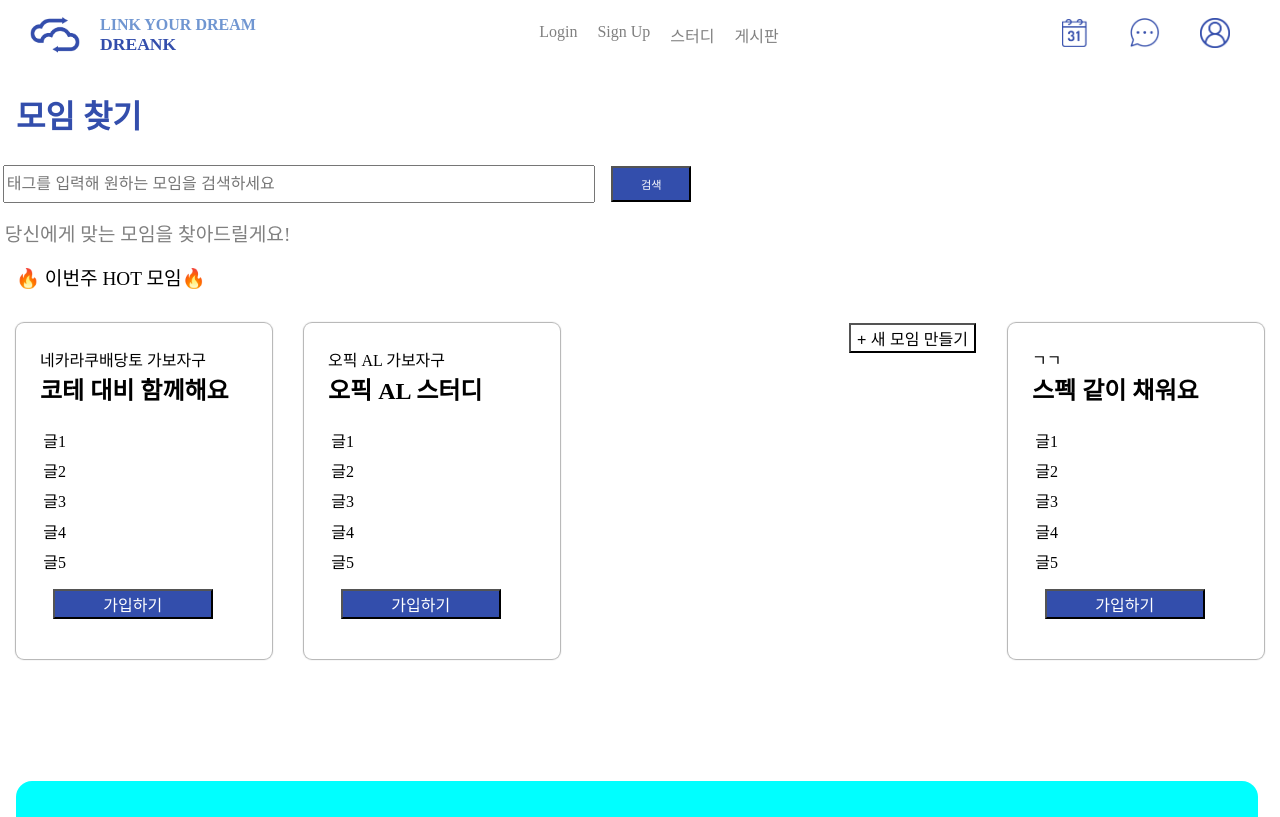
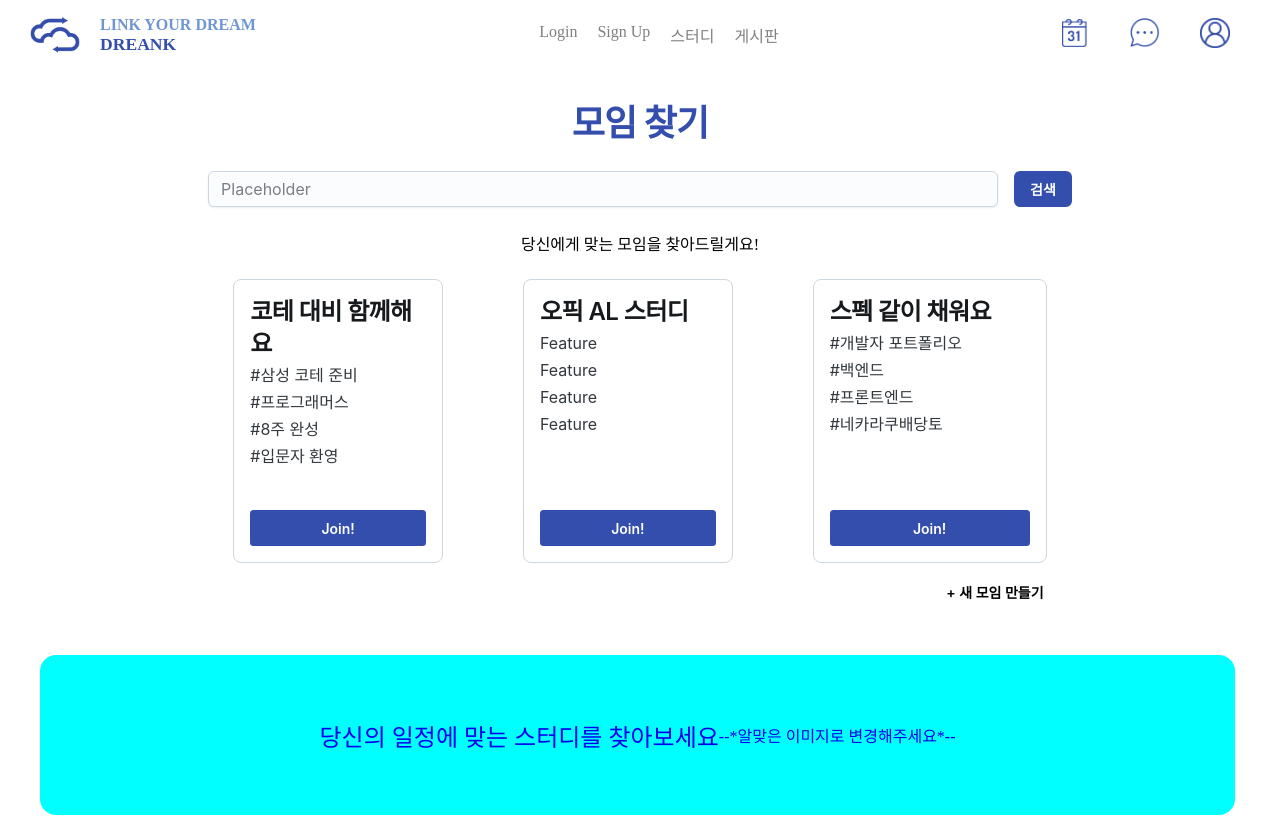
Before and after one commit to hyun-woo-jae/DREANK, a React (Vite) app in the folder DREANK/: page /study-board in a window 1280 px wide. Shown: the top 817 px of the page. Built offline with nearby package versions, Linux system fonts and the light colour scheme.

Commit message:
일단 commit

```diff
--- a/DREANK/package.json
+++ b/DREANK/package.json
@@ -17,6 +17,7 @@
     "@emotion/styled": "^11.11.5",
     "@mui/icons-material": "^5.15.19",
     "@mui/joy": "^5.0.0-beta.36",
+    "@mui/material": "^5.15.20",
     "axios": "^1.7.2",
     "date-fns": "^3.6.0",
     "react": "^18.2.0",
--- a/DREANK/src/components/MyProfile.jsx
+++ b/DREANK/src/components/MyProfile.jsx
@@ -151,7 +151,7 @@ export default function MyProfile() {
           <Divider />
           <Stack direction="row" sx={{ justifyContent: "flex-start" }}>
             <Link
-              to="/password"
+              to="/mypage/password"
               style={{ textDecoration: "none", color: "#007bff" }}
             >
               <Button variant="text">비밀번호 변경</Button>
@@ -160,7 +160,7 @@ export default function MyProfile() {
           <Divider />
           <Stack direction="row" sx={{ justifyContent: "flex-start" }}>
             <Link
-              to="/check"
+              to="/mypage/check"
               style={{ textDecoration: "none", color: "#007bff" }}
             >
               <Button variant="text">약관 확인</Button>
@@ -185,7 +185,7 @@ export default function MyProfile() {
         <Stack>
           <Stack direction="row" sx={{ justifyContent: "flex-start" }}>
             <Link
-              to="/mystudy"
+              to="/mypage/mystudy"
               style={{ textDecoration: "none", color: "#007bff" }}
             >
               <Button variant="text">내 스터디 관리</Button>
@@ -194,7 +194,7 @@ export default function MyProfile() {
           <Divider />
           <Stack direction="row" sx={{ justifyContent: "flex-start" }}>
             <Link
-              to="/study"
+              to="/mypage/study"
               style={{ textDecoration: "none", color: "#007bff" }}
             >
               <Button variant="text">가입한 스터디 관리</Button>
@@ -203,7 +203,7 @@ export default function MyProfile() {
           <Divider />
           <Stack direction="row" sx={{ justifyContent: "flex-start" }}>
             <Link
-              to="/waiting"
+              to="/mypage/waiting"
               style={{ textDecoration: "none", color: "#007bff" }}
             >
               <Button variant="text">신청한 스터디 상태 조회</Button>
@@ -212,7 +212,7 @@ export default function MyProfile() {
           <Divider />
           <Stack direction="row" sx={{ justifyContent: "flex-start" }}>
             <Link
-              to="/rejection_study"
+              to="/mypage/rejection_study"
               style={{ textDecoration: "none", color: "#007bff" }}
             >
               <Button variant="text">이용 제한 내역</Button>
@@ -237,7 +237,7 @@ export default function MyProfile() {
         <Stack>
           <Stack direction="row" sx={{ justifyContent: "flex-start" }}>
             <Link
-              to="/comments"
+              to="/mypage/comments"
               style={{ textDecoration: "none", color: "#007bff" }}
             >
               <Button variant="text">댓글 관리</Button>
@@ -246,7 +246,7 @@ export default function MyProfile() {
           <Divider />
           <Stack direction="row" sx={{ justifyContent: "flex-start" }}>
             <Link
-              to="/posts"
+              to="/mypage/posts"
               style={{ textDecoration: "none", color: "#007bff" }}
             >
               <Button variant="text">게시글 관리</Button>
@@ -255,7 +255,7 @@ export default function MyProfile() {
           <Divider />
           <Stack direction="row" sx={{ justifyContent: "flex-start" }}>
             <Link
-              to="/rejection_post"
+              to="/mypage/rejection_post"
               style={{ textDecoration: "none", color: "#007bff" }}
             >
               <Button variant="text">이용 제한 내역</Button>
@@ -280,7 +280,7 @@ export default function MyProfile() {
         <Stack>
           <Stack direction="row" sx={{ justifyContent: "flex-start" }}>
             <Link
-              to="/withdrawal"
+              to="/mypage/withdrawal"
               style={{ textDecoration: "none", color: "#007bff" }}
             >
               <Button variant="text">탈퇴하기</Button>
@@ -289,7 +289,7 @@ export default function MyProfile() {
           <Divider />
           <Stack direction="row" sx={{ justifyContent: "flex-start" }}>
             <Link
-              to="/notification"
+              to="/mypage/notification"
               style={{ textDecoration: "none", color: "#007bff" }}
             >
               <Button variant="text">알림설정</Button>
--- a/DREANK/src/pages/study/EntireStudy.jsx
+++ b/DREANK/src/pages/study/EntireStudy.jsx
@@ -1,34 +1,112 @@
-import React from 'react';
-import { Link } from 'react-router-dom';
+import React from "react";
+import { Link } from "react-router-dom";
+import {
+  Box,
+  Button,
+  Typography,
+  Input,
+  Grid,
+  Card,
+  CardContent,
+  CardActions,
+} from "@mui/joy";
+import SearchScheduleStudy from "./SearchScheduleStudy";
+import "./Study.css";
 
-import SearchStudy from './SearchStudy';
-import PopularStudies from './PopularStudies';
-import StudyList from './StudyList';
-import SearchScheduleStudy from './SearchScheduleStudy';
-import './Study.css';
+const EntireStudy = () => {
+  const [searchMode, setSearchMode] = React.useState("전체");
 
-const EntireStudy=()=>{
-    const username="user";
+  const handleSearchModeChange = (event, newMode) => {
+    if (newMode !== null) {
+      setSearchMode(newMode);
+    }
+  };
 
-    return(
-        <div className='entire-board-page'>
-            <div className='title'>모임 찾기</div>
-            <SearchStudy></SearchStudy>
-            <div className='search-explain'>당신에게 맞는 모임을 찾아드릴게요!</div>
-            <PopularStudies></PopularStudies>
-            <Link to='/makestudy'>
-                <button type="button" className="make-study-button right">+ 새 모임 만들기 </button>
+  return (
+    <Box sx={{ padding: 3 }}>
+      <Typography
+        level="h1"
+        component="div"
+        gutterBottom
+        sx={{ display: "flex", justifyContent: "center", mb: 3, color: "#334EAC" }}
+      >
+        모임 찾기
+      </Typography>
+      <Box sx={{ display: "flex", justifyContent: "center", mb: 3 }}>
+        <Input placeholder="Placeholder" sx={{ width: "790px" }} />
+        <Button sx={{ ml: 2, backgroundColor: "#334EAC" }}>검색</Button>
+      </Box>
+      <Typography
+        level="h5"
+        component="div"
+        gutterBottom
+        sx={{ display: "flex", justifyContent: "center", mb: 3 }}
+      >
+        당신에게 맞는 모임을 찾아드릴게요!
+      </Typography>
+      <Grid container spacing={3} sx={{ mb: 3, justifyContent: "center" }}>
+        <Grid item xs={12} md={2} sx={{ display: "flex", justifyContent: "center" }}></Grid>
+        <Grid item xs={12} md={8} sx={{ display: "flex", justifyContent: "center" }}>
+          <Card variant="outlined" sx={{ backgroundColor: "white", width: 200, height: 250, mr: 5 }}>
+            <CardContent>
+              <Typography level="h3">코테 대비 함께해요</Typography>
+              <Typography>#삼성 코테 준비</Typography>
+              <Typography>#프로그래머스</Typography>
+              <Typography>#8주 완성</Typography>
+              <Typography>#입문자 환영</Typography>
+            </CardContent>
+            <CardActions>
+              <Button sx={{ backgroundColor: "#334EAC" }}>Join!</Button>
+            </CardActions>
+          </Card>
+          <Card variant="outlined" sx={{ backgroundColor: "white", width: 200, height: 250, mr: 5, ml: 5 }}>
+            <CardContent>
+              <Typography level="h3">오픽 AL 스터디</Typography>
+              <Typography>Feature</Typography>
+              <Typography>Feature</Typography>
+              <Typography>Feature</Typography>
+              <Typography>Feature</Typography>
+            </CardContent>
+            <CardActions>
+              <Button sx={{ backgroundColor: "#334EAC" }}>Join!</Button>
+            </CardActions>
+          </Card>
+          <Box sx={{ position: "relative" }}>
+            <Card variant="outlined" sx={{ backgroundColor: "white", width: 200, height: 250, ml: 5 }}>
+              <CardContent>
+                <Typography level="h3">스펙 같이 채워요</Typography>
+                <Typography>#개발자 포트폴리오</Typography>
+                <Typography>#백엔드</Typography>
+                <Typography>#프론트엔드</Typography>
+                <Typography>#네카라쿠배당토</Typography>
+              </CardContent>
+              <CardActions>
+                <Button sx={{ backgroundColor: "#334EAC" }}>Join!</Button>
+              </CardActions>
+            </Card>
+            <Link to="/makestudy">
+              <Button
+                variant="plain"
+                sx={{
+                  position: "absolute",
+                  bottom: 0,
+                  right: 0,
+                  color: "black",
+                  transform: "translate(10%, 130%)"
+                }}
+              >
+                + 새 모임 만들기
+              </Button>
             </Link>
-            <br/>
-            <br/>
-            <br/>
-            <br/>
-            <br/>
-            <br/>
-            <SearchScheduleStudy></SearchScheduleStudy>
-            {/* <StudyList></StudyList> */}
-        </div>
-    )
-}
+          </Box>
+        </Grid>
+        <Grid item xs={12} md={2} sx={{ display: "flex", justifyContent: "center" }}></Grid>
+      </Grid>
+      <Box sx={{ mt: 10 }}> {/* 간격 추가 */}
+        <SearchScheduleStudy />
+      </Box>
+    </Box>
+  );
+};
 
 export default EntireStudy;
--- a/DREANK/src/pages/study/SearchScheduleDetail.jsx
+++ b/DREANK/src/pages/study/SearchScheduleDetail.jsx
@@ -32,18 +32,28 @@ const SearchScheduleDetail = () => {
     fetchInitialStudies();
   }, []);
 
-  const handleSearch = () => {
-    const filtered = studies.filter(study => {
-      const isTagMatch = tagContent ? study.tag.includes(tagContent) : true;
-      const isDayMatch = preferredDay ? study.day === preferredDay : true;
-      const isStartTimeMatch = preferredStartTime ? study.start_time >= preferredStartTime : true;
-      const isEndTimeMatch = preferredEndTime ? study.end_time <= preferredEndTime : true;
+  const handleSearch = async () => {
+    try {
+      const params = new URLSearchParams({
+        tagContent,
+        preferredDay,
+        preferredStartTime,
+        preferredEndTime
+      });
 
-      return isTagMatch && isDayMatch && isStartTimeMatch && isEndTimeMatch;
-    });
+      const url = `/user/${localStorage.getItem('user_id')}/calendar/filterByTagAndTime?${params.toString()}`;
+      console.log('Request URL:', url);
 
-    setFilteredStudies(filtered);
-    setTitleText('검색결과');
+      const response = await instance.get(url);
+      console.log(response);
+      if (response.status === 200) {
+        setStudies(response.data);
+        setTitleText('검색결과');
+      }
+    } catch (error) {
+      console.log(error);
+      setErrorMessage('데이터 전송에 실패하였습니다!');
+    }
   };
 
   return (
```
Also changed, not shown: DREANK/src/App.jsx (+12 -10 lines), DREANK/src/pages/study/studyhome.jsx (added), 1 other file (tests, documents, lock files or other folders).
